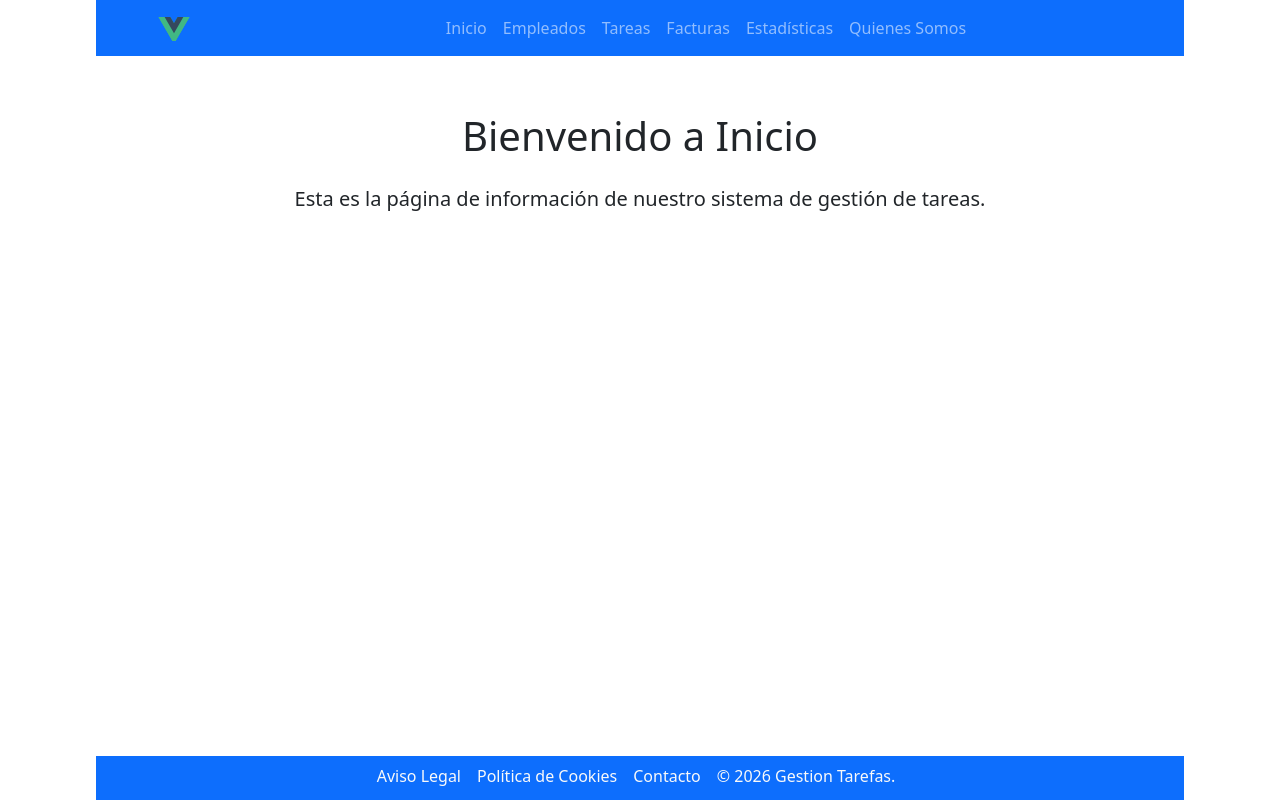
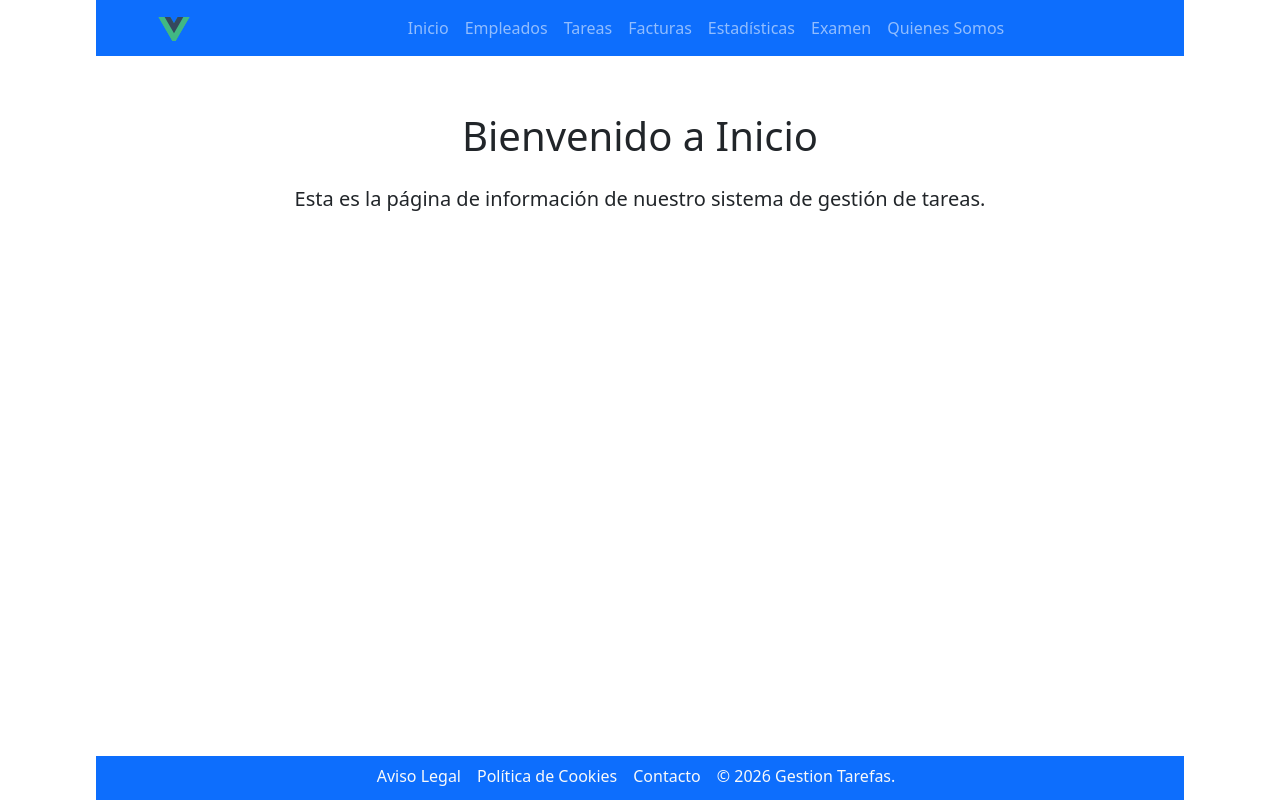
Before and after one commit to wribe/recuperaCarmen, a Vue app: page / in a window 1280 px wide. Built offline with nearby package versions, Linux system fonts and the light colour scheme; no server answers.

Commit message:
añadir componente para examen en el navbar

```diff
--- a/frontend/src/components/NavBar.vue
+++ b/frontend/src/components/NavBar.vue
@@ -30,6 +30,9 @@
                         <router-link to="/estadisticas" class="nav-link">Estadísticas</router-link>
                     </li>
                     <li class="nav-item">
+                        <router-link to="/examen" class="nav-link">Examen</router-link>
+                    </li>
+                    <li class="nav-item">
                         <router-link to="/about" class="nav-link">Quienes Somos</router-link>
                     </li>
                 </ul>
```
